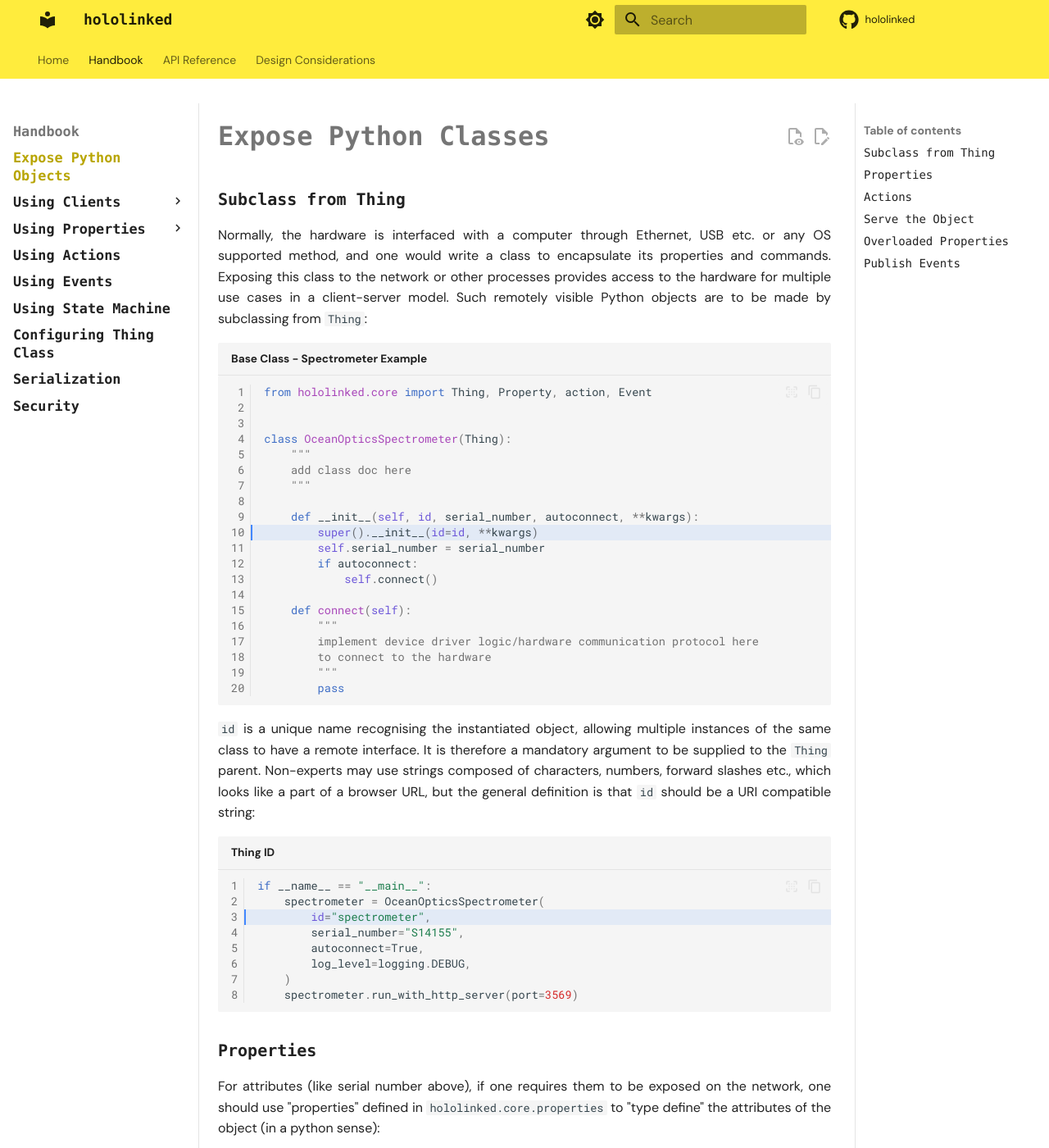
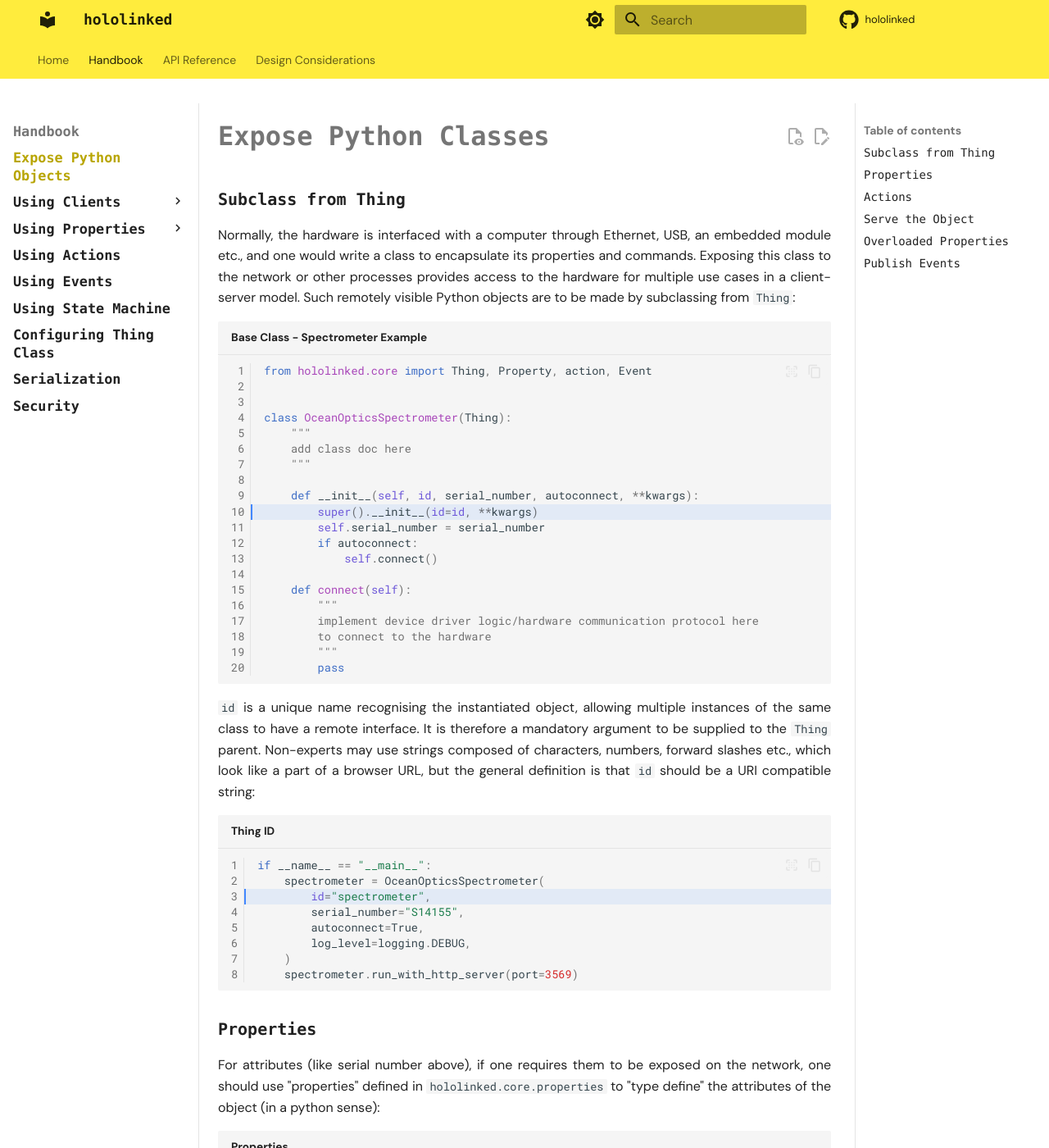
Before and after one commit to hololinked-dev/docs, an MkDocs documentation site: the page built from docs/beginners-guide/articles/servers.md, in a window 1280 px wide and 1400 px high. Shown: the whole window at 82% size. Built offline with MkDocs 1.6.1 and Material for MkDocs 9.7.7, drawn with Linux system fonts in a browser that asks for light colours; comment, search, counter and statistics services are not loaded; some of the changed text lies outside the part shown.

Commit message:
reread server docs

````diff
--- a/docs/beginners-guide/articles/servers.md
+++ b/docs/beginners-guide/articles/servers.md
@@ -2,8 +2,9 @@
 
 ### Subclass from Thing
 
-Normally, the hardware is interfaced with a computer through Ethernet, USB etc. or any OS supported method,
-and one would write a class to encapsulate its properties and commands. Exposing this class to the network or other processes provides access to the hardware for multiple use cases in a client-server model. Such remotely visible
+Normally, the hardware is interfaced with a computer through Ethernet, USB, an embedded module etc.,
+and one would write a class to encapsulate its properties and commands. Exposing this class to the network or other
+processes provides access to the hardware for multiple use cases in a client-server model. Such remotely visible
 Python objects are to be made by subclassing from `Thing`:
 
 ```py title="Base Class - Spectrometer Example" linenums="1" hl_lines="10"
@@ -12,7 +13,7 @@
 
 `id` is a unique name recognising the instantiated object, allowing multiple instances of the same class to have a remote interface. It is therefore a
 mandatory argument to be supplied to the `Thing` parent. Non-experts may use strings composed of
-characters, numbers, forward slashes etc., which looks like a part of a browser URL, but the general definition is
+characters, numbers, forward slashes etc., which look like a part of a browser URL, but the general definition is
 that `id` should be a URI compatible string:
 
 ```py title="Thing ID" linenums="1" hl_lines="3"
@@ -29,7 +30,7 @@
 ```
 
 Apart from [predefined attributes](properties/index.md#predefined-typed-properties) like `String`, `Number`, `List` etc., it is possible to create custom properties with [pydantic or JSON schema](properties/index.md#schema-constrained-property).
-Only properties defined in `hololinked.core.properties` or subclass of `Property` object (note the captial 'P') can be exposed to the network, not normal python attributes or python's own `property`.
+Only properties defined in `hololinked.core.properties` or subclass of [`Property`](properties/index.md) object (note the captial 'P') can be exposed to the network, not normal python attributes or python's own `property`.
 
 ### Actions
 
@@ -54,7 +55,7 @@
 --8<-- "docs/beginners-guide/code/thing_basic_example.py:134:142"
 ```
 
-The exposed properties, actions and events (discussed below) are independent of protocol implementation, therefore,
+The exposed properties, actions and events (discussed [below](#publish-events)) are independent of protocol implementation, therefore,
 one can start one or multiple protocols to serve the Thing:
 
 ```py title="Multiple Protocols" linenums="1" hl_lines="5"
@@ -81,7 +82,7 @@
 Properties follow the python descriptor protocol. In non expert terms, when a custom get-set method is not provided,
 properties look like class attributes however their data containers are instantiated at object instance level by default.
 For example, the [`serial_number`](#__codelineno-2-9) property defined
-previously as `String`, whenever set/written, will be complied to a string and assigned as an attribute to each instance
+previously as `String`, whenever set/written, will be complied to a string and assigned as an attribute to each **instance**
 of the `OceanOpticsSpectrometer` class. This is done with an internally generated name. It is not necessary to know this
 internally generated name as the property value can be accessed again in any python logic using the dot operator, say, <br>
 [`self.device = Spectrometer.from_serial_number(self.serial_number)`](#__codelineno-3-17)
````
Also changed, not shown: other parts of docs/beginners-guide/articles/servers.md (+2 -2 lines).
